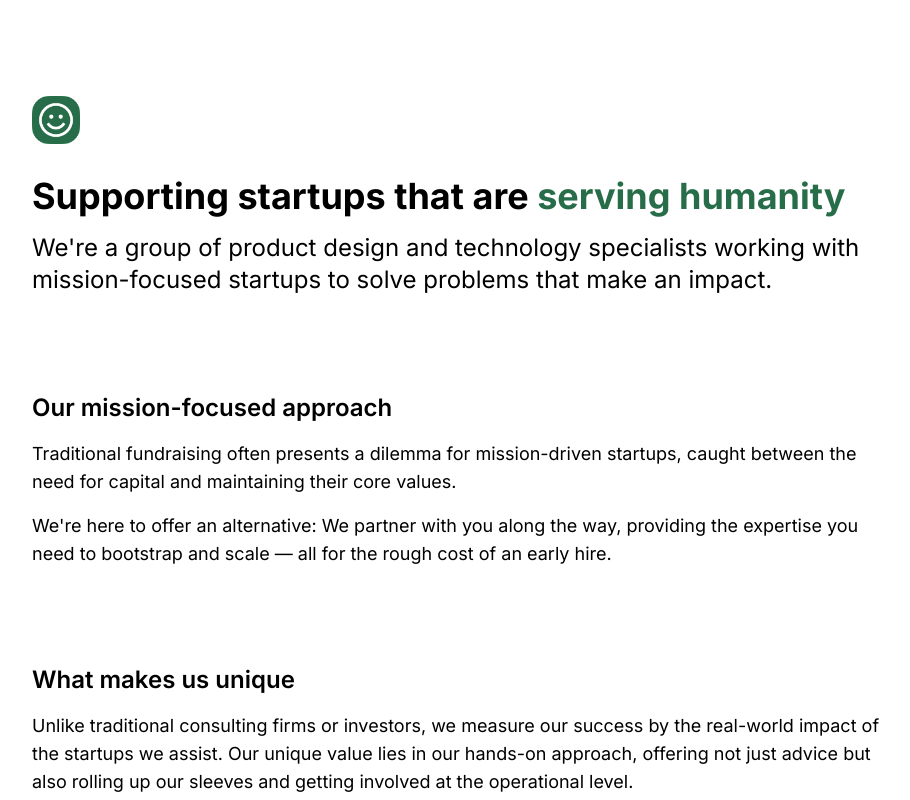
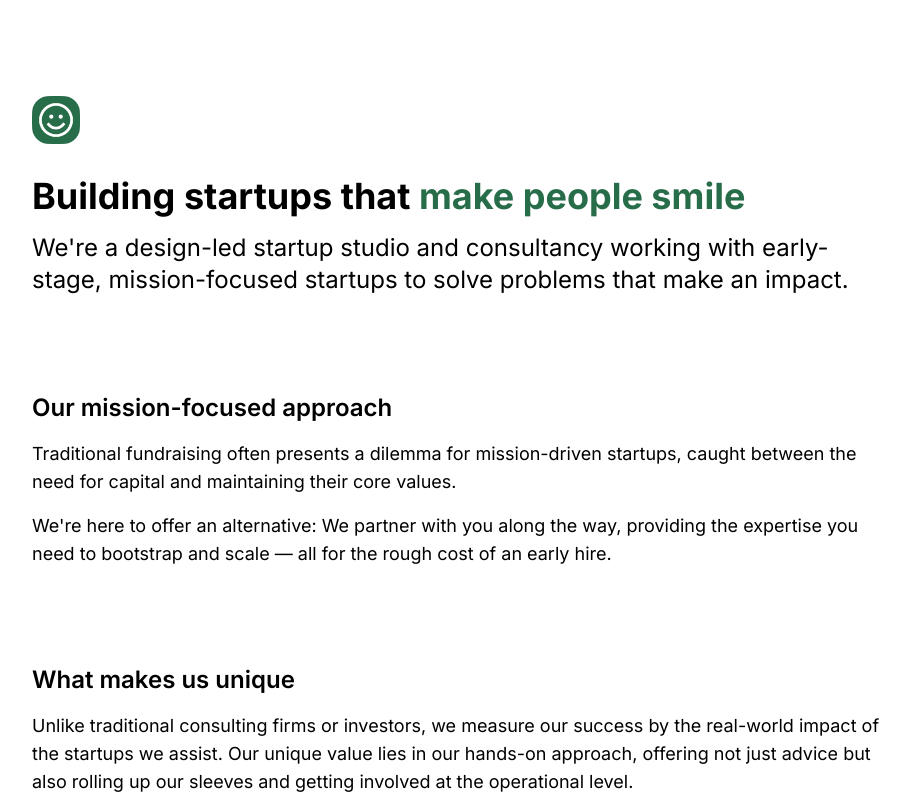
Before and after one commit to btn0s/thinkhumanco-old, a Next.js app: page / in a window 1280 px wide. Shown: the top 800 px of the page, without its empty margins (184-1094 px from the left). Built offline with nearby package versions, Linux system fonts and the light colour scheme.

Commit message:
Update page.tsx

```diff
--- a/src/app/page.tsx
+++ b/src/app/page.tsx
@@ -34,12 +34,12 @@ export default function Home() {
           className={'mb-4'}
         />
         <h1 className={'text-3xl font-bold lg:text-4xl'}>
-          Supporting startups that are{' '}
-          <span className={'text-[#286D49]'}>serving humanity</span>
+          Building startups that{' '}
+          <span className={'text-[#286D49]'}>make people smile</span>
         </h1>
         <h2 className={'text-lg lg:text-2xl'}>
-          We&apos;re a group of product design and technology specialists
-          working with mission-focused startups to solve problems that make an
+          We&apos;re a design-led startup studio and consultancy
+          working with early-stage, mission-focused startups to solve problems that make an
           impact.
         </h2>
       </Section>
```
